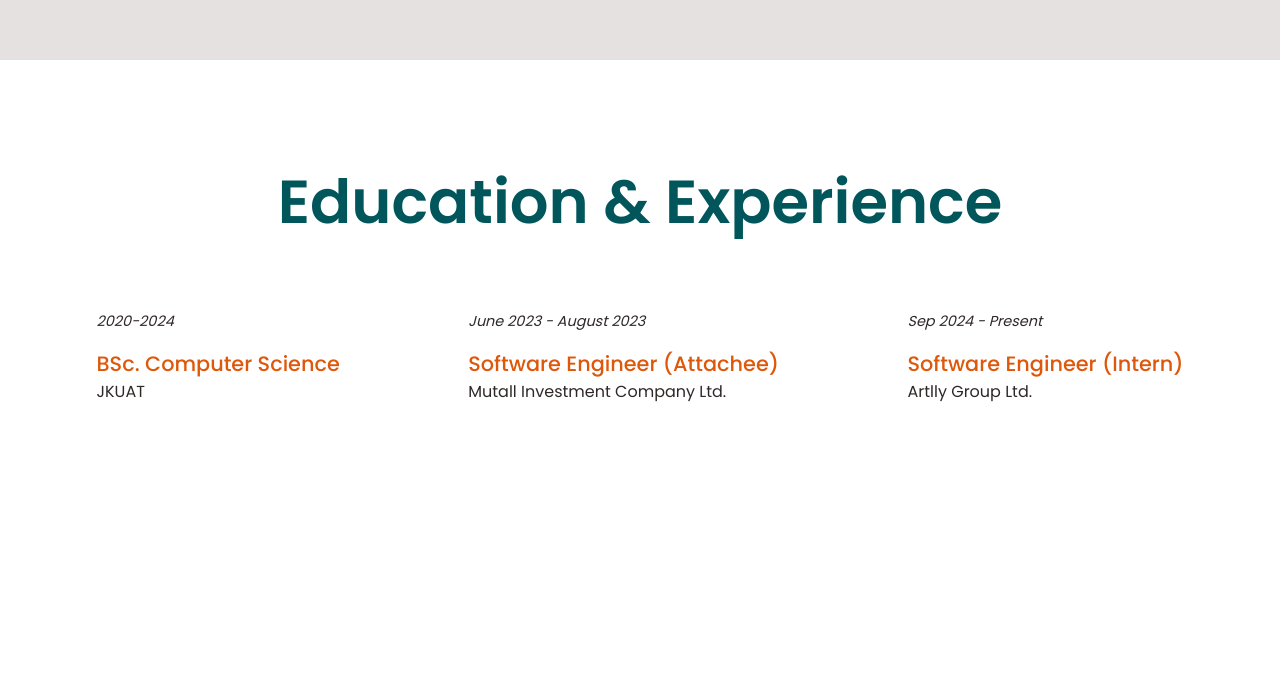
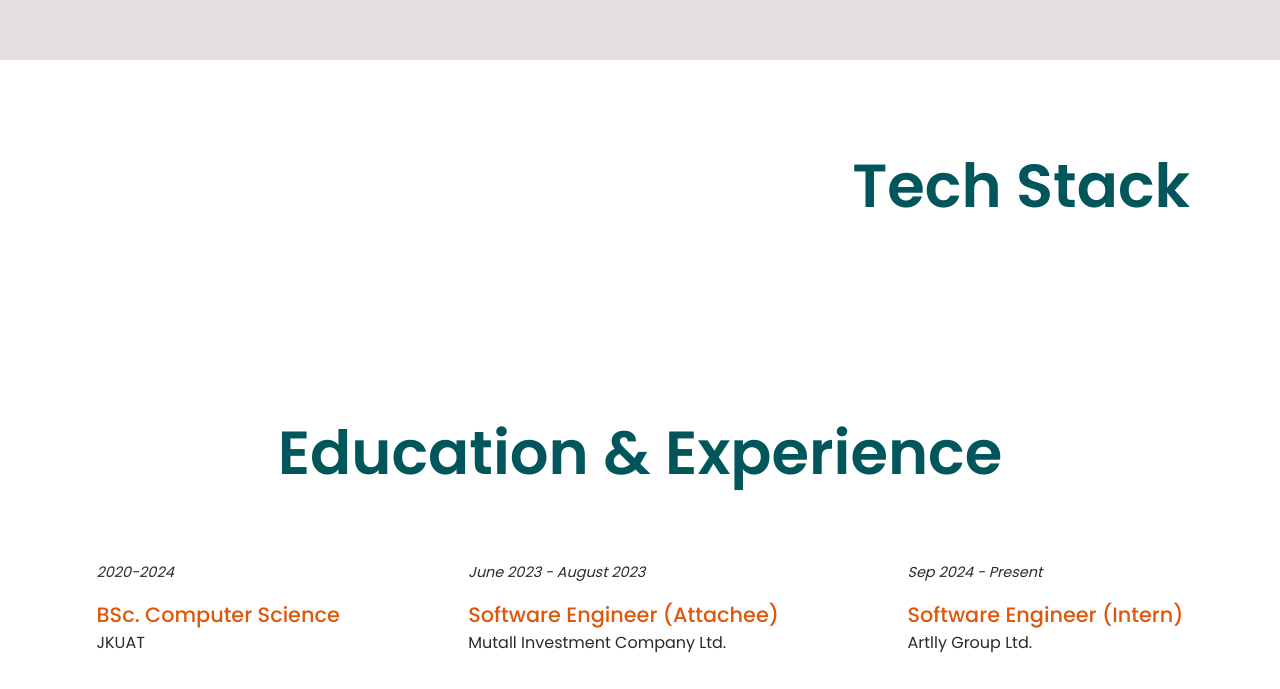
Before and after one commit to SamGombs20/NextPortfolio, a Next.js app: page / in a window 1280 px wide. Shown: the part 2347-3036 px from the top of the page. Before the commit the page ends 2831 px from the top, so only its background shows below. Built offline with nearby package versions, Linux system fonts and the light colour scheme.

Commit message:
Update:Skills section development

```diff
--- a/app/components/skills.tsx
+++ b/app/components/skills.tsx
@@ -1,7 +1,10 @@
+import style from "../styles/skills.module.css"
 export const Skills =()=>{
     return(
-        <div>
-
+        <div className={`main ${style.main}`}>
+            <div className={style.container}>
+                <p className={`title-text ${style.title}`}>Tech Stack</p>
+            </div>
         </div>
     );
 }
--- a/app/globals.css
+++ b/app/globals.css
@@ -34,3 +34,10 @@ fa-bars {
   font-size: 3.8rem;
   font-weight: 600;
 }
+.main {
+  max-width: 1100px;
+  margin-left: auto;
+  margin-right: auto;
+  padding-left: 1rem;
+  padding-right: 1rem;
+}
--- a/app/page.tsx
+++ b/app/page.tsx
@@ -2,6 +2,7 @@ import { Banner } from './components/banner';
 import { Experience } from './components/experience';
 import { Projects } from './components/projects';
 import { Services } from './components/services';
+import { Skills } from './components/skills';
 import style from './styles/home.module.css'
 export default function Home() {
   return (
@@ -9,6 +10,7 @@ export default function Home() {
       <Banner/>
       <Services/>
       <Projects/>
+      <Skills/>
       <Experience/>
     </div>
   );
--- /dev/null
+++ b/app/styles/skills.module.css
@@ -0,0 +1,8 @@
+.main{
+    padding-top: 5rem;
+    padding-bottom: 5rem;
+}
+.title{
+    text-align: right;
+    color: var(--accent-green);
+}
```
